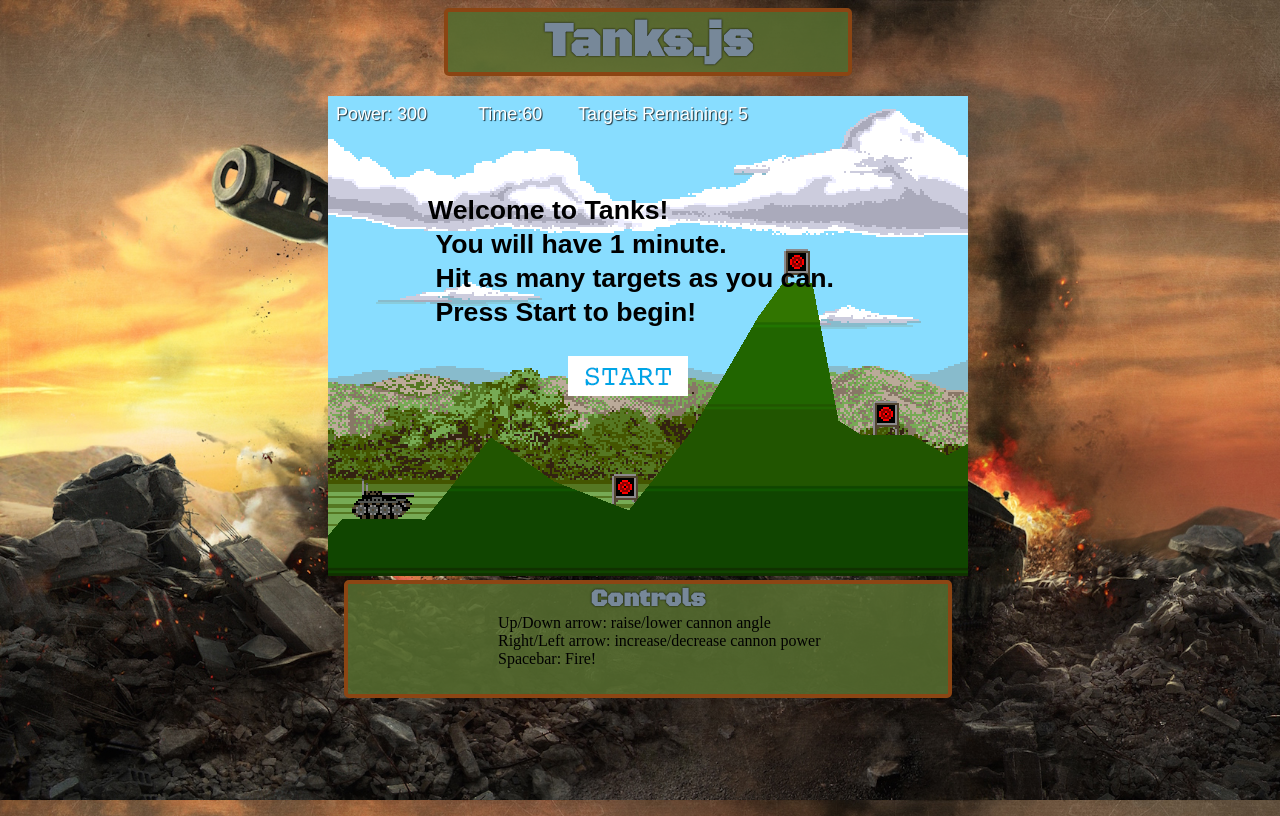
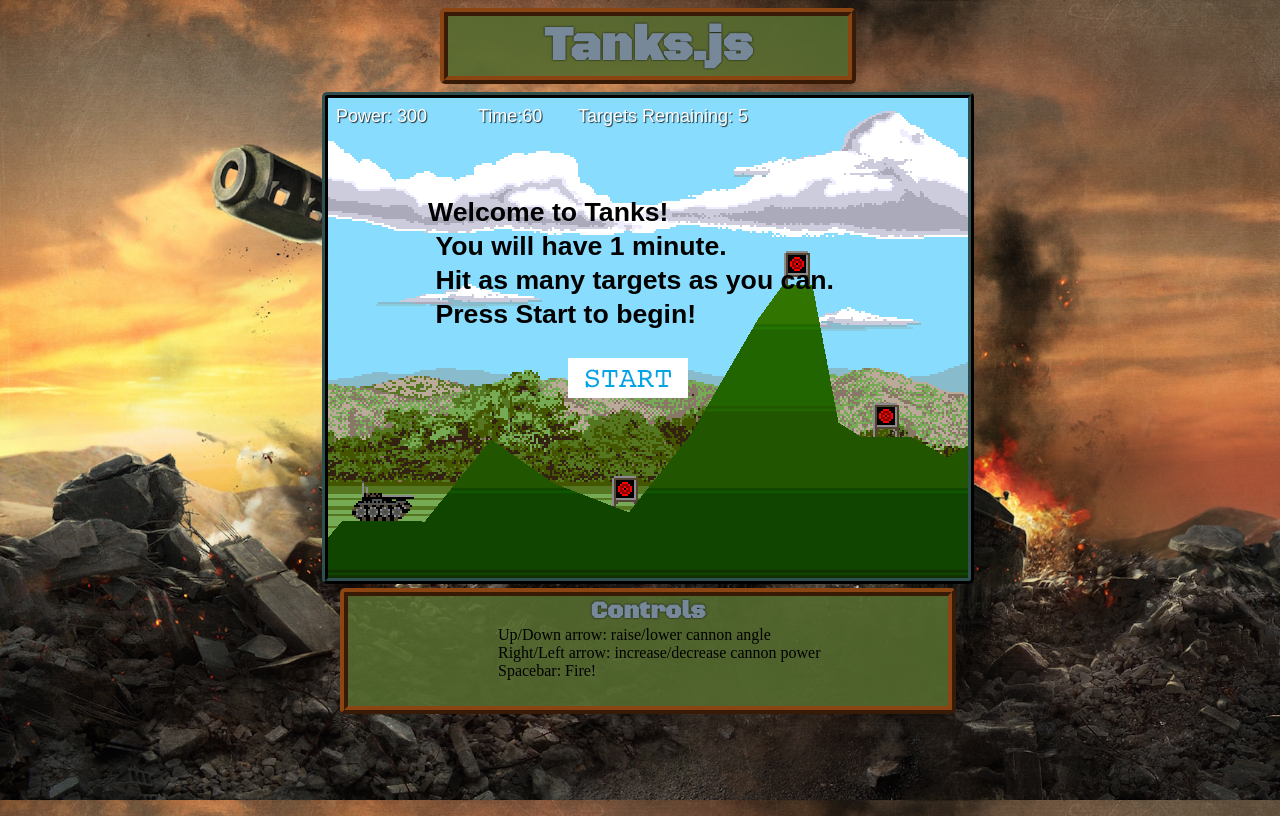
Before and after one commit to jacobleesinger/tanks, a plain HTML site: page index.html in a window 1280 px wide. Drawn offline with Linux system fonts and the light colour scheme.

Commit message:
made better borders

```diff
--- a/assets/stylesheets/styles.css
+++ b/assets/stylesheets/styles.css
@@ -2,6 +2,8 @@
 
 #game {
   display: inline-block;
+  border: 6px ridge darkslategray;
+  border-radius: 5px;
 
 }
 
@@ -17,9 +19,10 @@
   width: 400px;
   height: 60px;
   display: inline-block;
-  border: 4px solid saddlebrown;
+  border: 8px ridge saddlebrown;
   border-radius: 5px;
-  margin-bottom: 20px;
+  margin-bottom: 8px;
+  margin-top: 0;
 }
 
 .header h1{
@@ -34,7 +37,7 @@
   background-color: rgba(85,	107,	47, .9);
   width: 600px;
   height: 100px;
-  border: 4px solid saddlebrown;
+  border: 8px ridge saddlebrown;
   border-radius: 5px;
   padding-bottom: 10px;
   display: inline-block;
```
